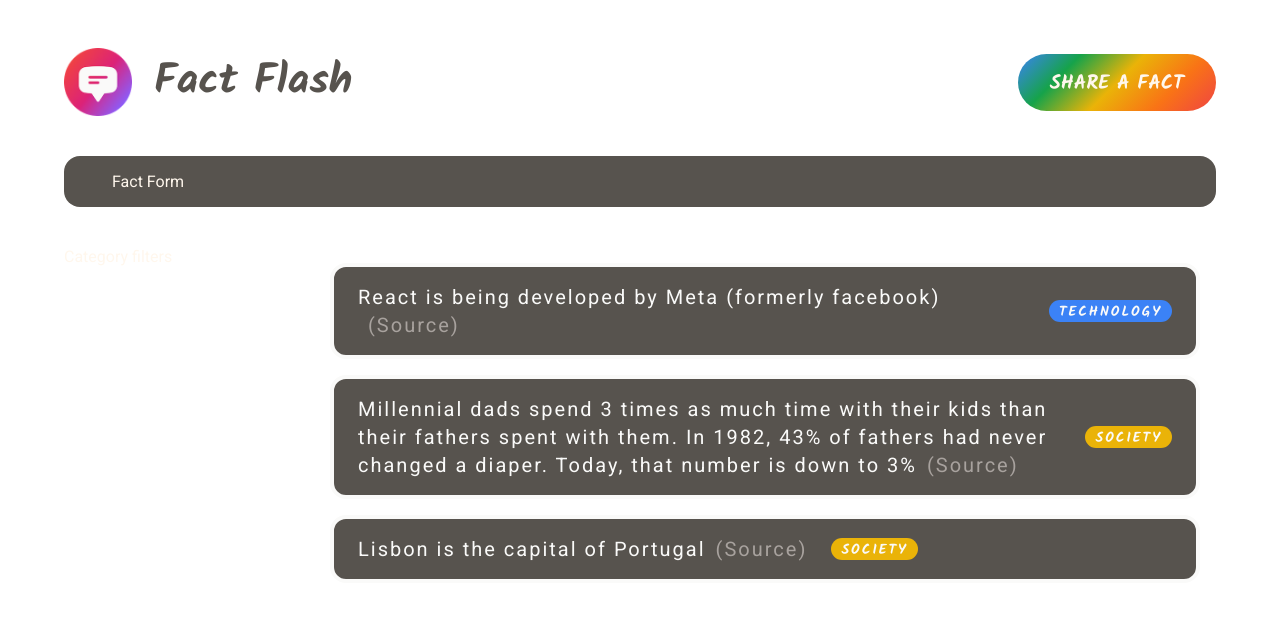
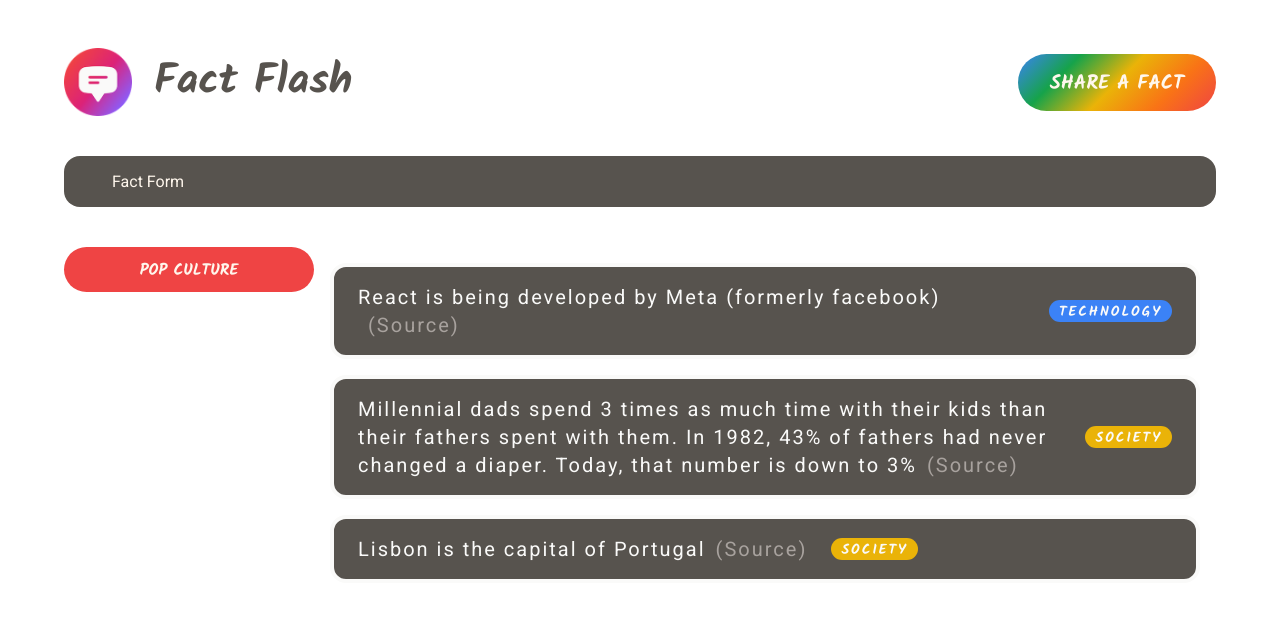
Before and after one commit to adviti-mishra/Fun-Facts-Flash, a React (Create React App) app: page / in a window 1280 px wide. Shown: the top 618 px of the page. Built offline with nearby package versions, Linux system fonts and the light colour scheme.

Commit message:
First category button static

```diff
--- a/src/App.js
+++ b/src/App.js
@@ -78,7 +78,20 @@
 }
 
 function CategoryFilter() {
-  return <aside> Category filters </aside>;
+  return (
+    <aside>
+      <ul>
+        <li className="category">
+          <button
+            className="btn btn-category"
+            style={{ backgroundColor: "#ef4444" }}
+          >
+            Pop culture
+          </button>
+        </li>
+      </ul>
+    </aside>
+  );
 }
 
 function FactsList() {
```
